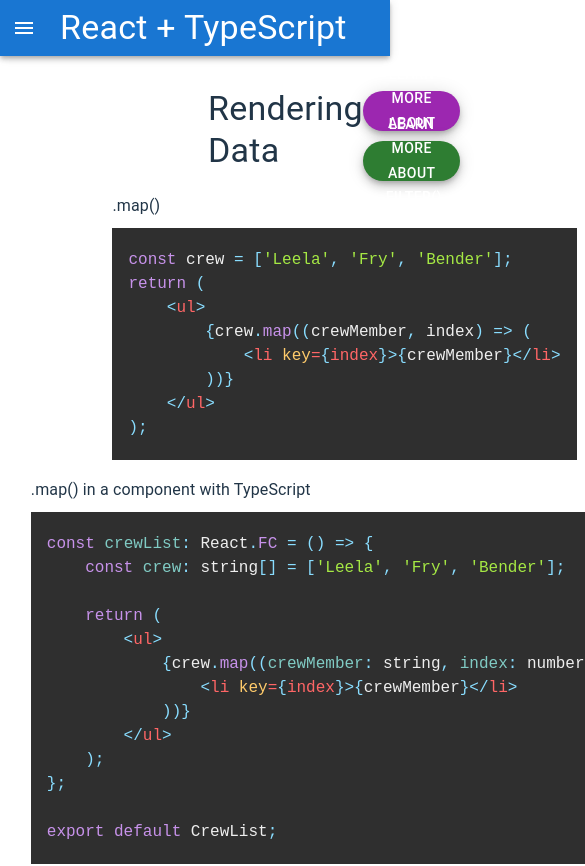
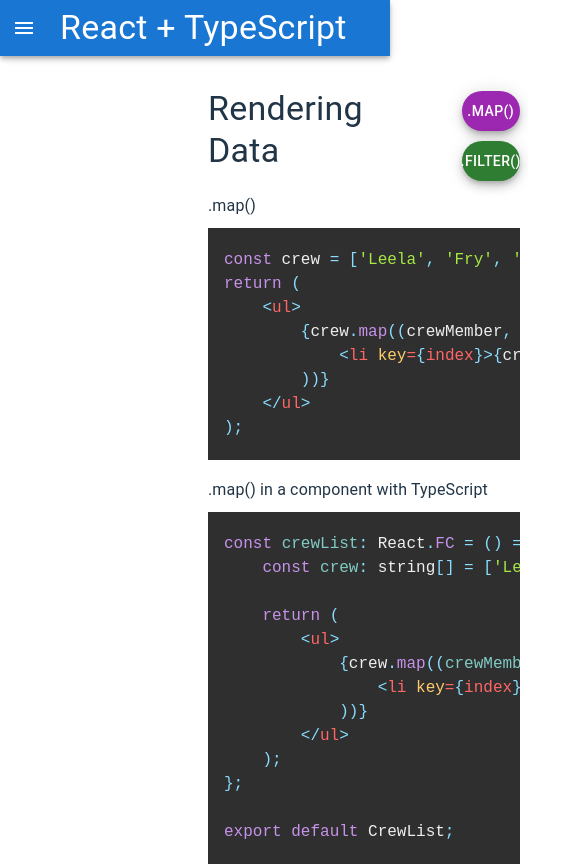
Before and after one commit to cjp0421/react-cheat-sheet, a React (Vite) app: page /rendering-data in a window 390 px wide. Shown: the top 866 px of the page, 585 px wide, since content can reach past the window. Built offline with nearby package versions, Linux system fonts and the light colour scheme.

Commit message:
Added useTheme and useMediaQuery to make fab buttons design more responsive

```diff
--- a/src/pages/RenderingDataPage.tsx
+++ b/src/pages/RenderingDataPage.tsx
@@ -1,4 +1,5 @@
-import { Box, Typography, Fab } from '@mui/material';
+import { Box, Typography, Fab, useMediaQuery } from '@mui/material';
+import { useTheme } from '@mui/material/styles';
 import { useState } from 'react';
 import ModalTemplate from '../components/Modal';
 // import CustomDropdown from '../components/CustomDropdown'
@@ -8,6 +9,8 @@
 
 const RenderingDataPage: React.FC = () => {
     const [isModalOpen, setIsModalOpen] = useState<string | null>(null);
+    const theme = useTheme();
+    const isSmallScreen = useMediaQuery(theme.breakpoints.down('md'));
 
     const handleOpen = (modal: string) => {
         setIsModalOpen(modal);
@@ -18,14 +21,31 @@
     }
 
     return (
-        <Box sx={{ p: 1, pt: 11, maxWidth: '70vw', display: 'flex', flexDirection: 'column', alignItems: "center" }}>
+        <Box sx={{ p: 1, pt: 11, maxWidth: '80vw', display: 'flex', flexDirection: 'column' }}>
             <Box sx={{ display: 'flex', justifyContent: 'space-between', width: '100%', alignItems: 'center' }}>
                 <Typography variant='h4' gutterBottom sx={{ width: '45vw' }}>
                     Rendering Data
                 </Typography>
                 <Box>
-                    <Fab variant='extended' size="medium" color='secondary' sx={{ width: '25vw', p: 1, marginBottom: '10px' }} onClick={() => handleOpen('map')}>Learn More About .map()</Fab>
-                    <Fab variant='extended' size="medium" color='success' sx={{ width: '25vw', p: 1 }} onClick={() => handleOpen('filter')}>Learn More About .filter()</Fab>
+                    <Fab
+                        variant='extended'
+                        size="medium"
+                        color='secondary'
+                        sx={{ width: `${isSmallScreen ? '15vw' : '25vw'}`, p: 1, marginBottom: '10px' }}
+                        onClick={() => handleOpen('map')}
+                    >
+                        {isSmallScreen ? '.map()' : 'Learn More About .map()'}
+                    </Fab>
+                    <br />
+                    <Fab
+                        variant='extended'
+                        size="medium"
+                        color='success'
+                        sx={{ width: `${isSmallScreen ? '15vw' : '25vw'}`, p: 1 }}
+                        onClick={() => handleOpen('filter')}
+                    >
+                        {isSmallScreen ? '.filter()' : 'Learn More About .filter()'}
+                    </Fab>
                 </Box>
             </Box>
 
```
